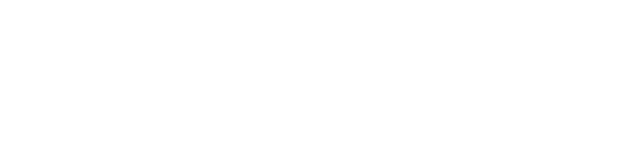
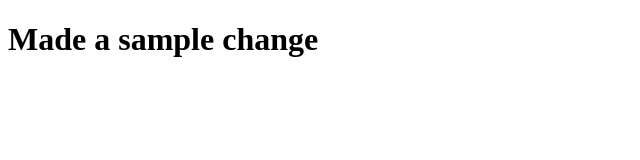
Before and after one commit to giuzep89/gitcourse2, a plain HTML site: page index.html in a window 1280 px wide. Shown: the whole page, without its empty margins (0-640 px from the left). Drawn offline with Linux system fonts and the light colour scheme.

Commit message:
Fixed a couple things

```diff
--- a/index.html
+++ b/index.html
@@ -2,9 +2,9 @@
 <html lang="en">
 <head>
     <meta charset="UTF-8">
-    <title>Title</title>
+    <title>Different title</title>
 </head>
 <body>
-
+<h1>Made a sample change</h1>
 </body>
 </html>
--- a/style.css
+++ b/style.css
@@ -0,0 +1,3 @@
+h1{
+    color: blue;
+}
```
